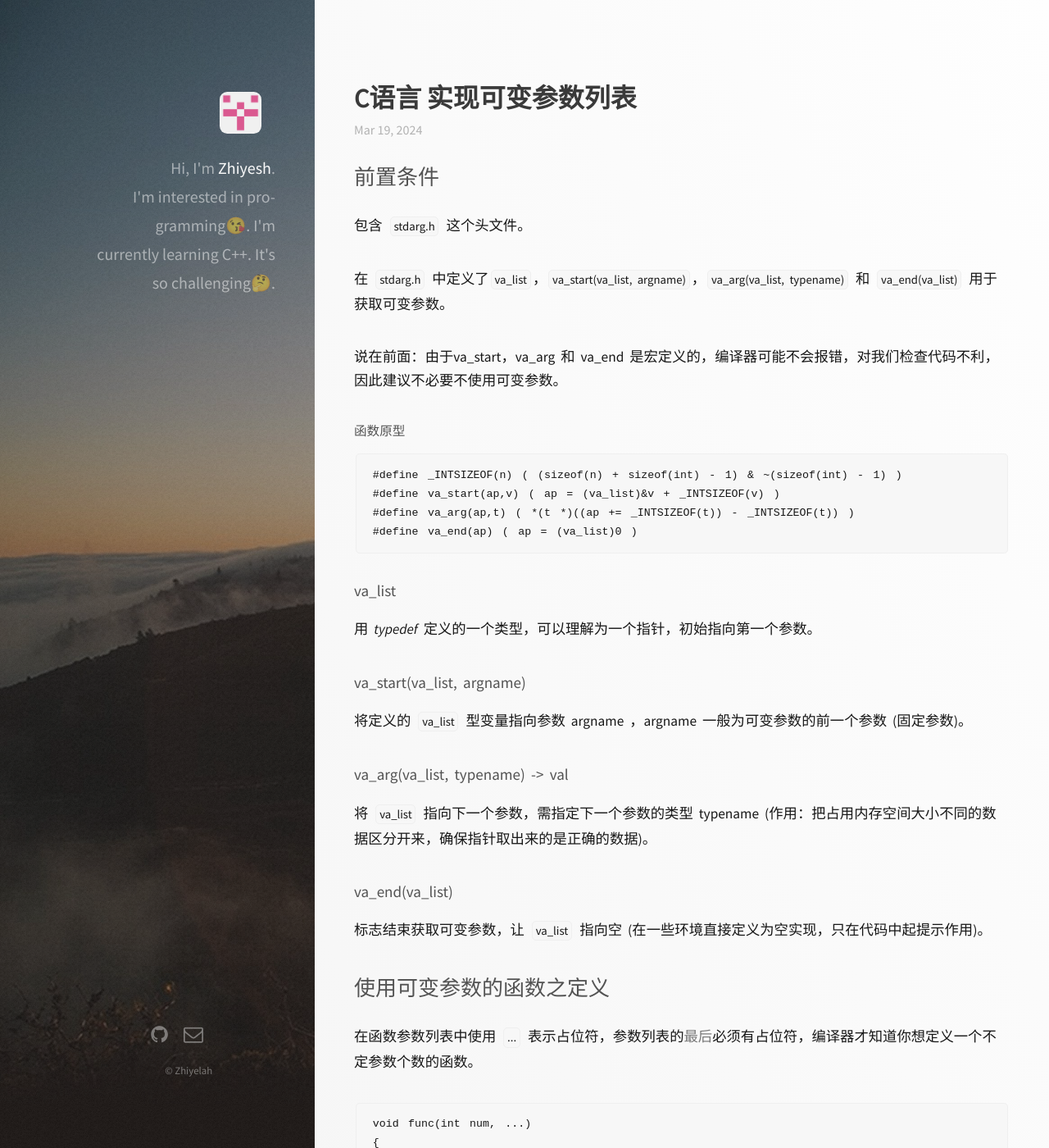
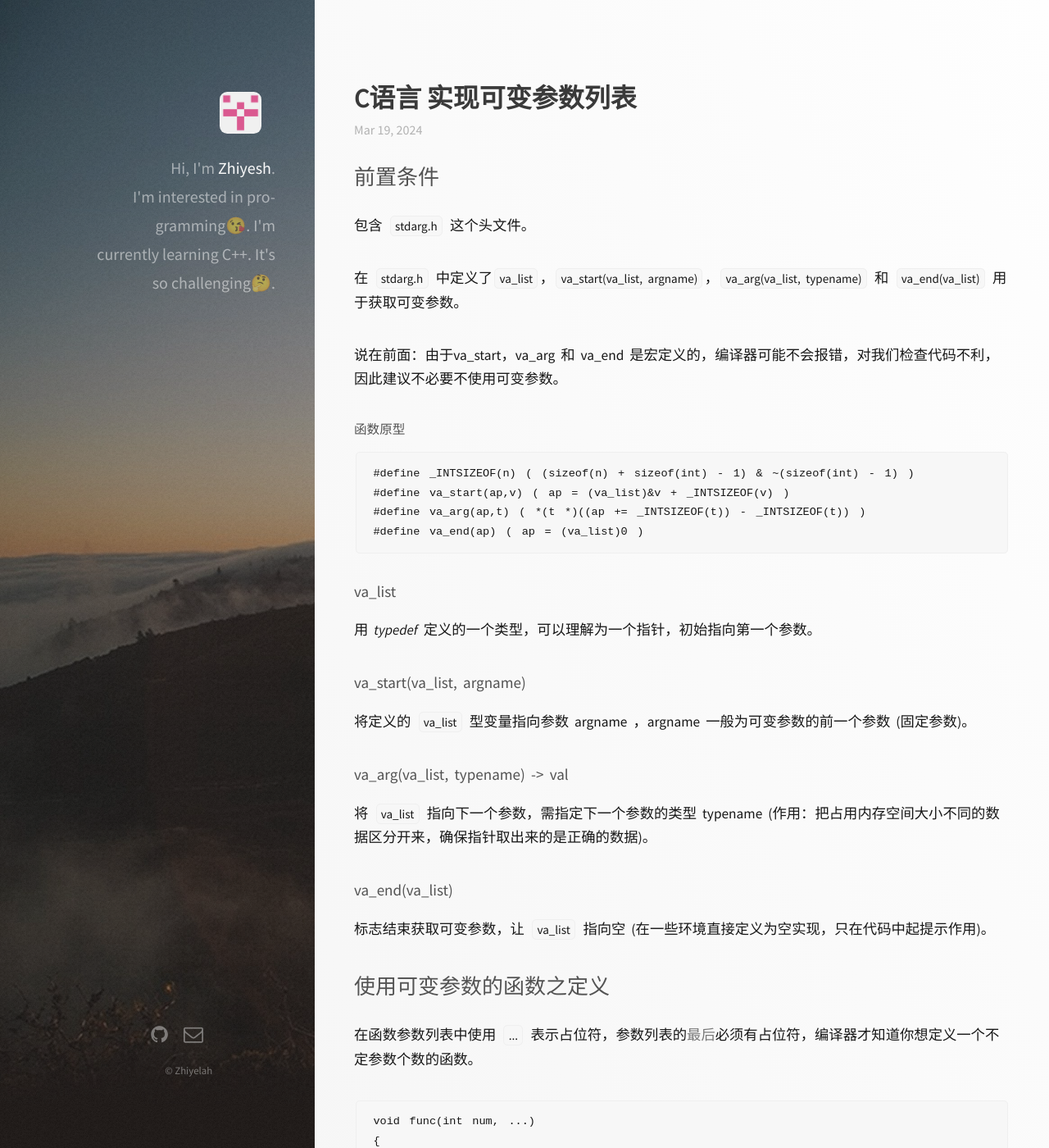
Before and after one commit to Zhiyelah/zhiyelah.github.io, a Jekyll site: the page built from _posts/2024-03-19-143829783014.md, in a window 1280 px wide and 1400 px high. Shown: the whole window at 82% size. Built offline with Jekyll 4.4.1, drawn with Linux system fonts in a browser that asks for light colours; nearby versions of some CDN libraries.

Commit message:
Update main.css

```diff
--- a/css/main.css
+++ b/css/main.css
@@ -1726,9 +1726,9 @@
 		background: #f7f7f7;
 		border-radius: 0.35em;
 		border: solid 1px #efefef;
-		font-size: 0.85em;
+		font-size: 0.87em;
 		margin: 0 0.15em;
-		padding: 0.15em 0.25em;
+		padding: 0.15em 0.35em;
 	}
 
 	pre {
```
